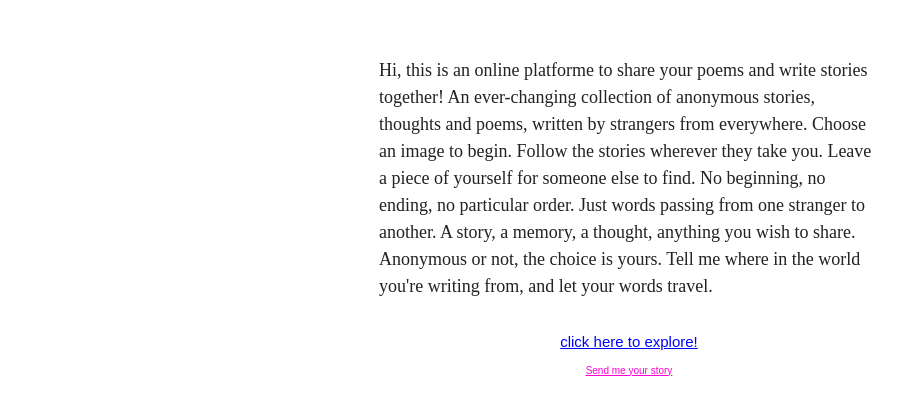
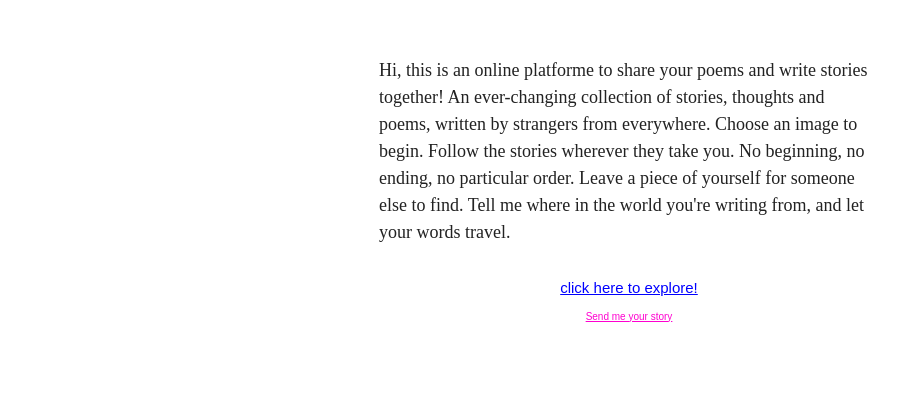
Before and after one commit to kugvi/somewhere-between-words, a plain HTML site: page index.html in a window 1280 px wide. Shown: the part 266-680 px from the top of the page, without its empty margins (11-913 px from the left). Drawn offline with Linux system fonts and the light colour scheme.

Commit message:
Add files via upload

```diff
--- a/index.html
+++ b/index.html
@@ -19,14 +19,11 @@
 
 	<div class="introduction">
 	<p> Hi, this is an online platforme to share your poems and write stories together!
-		An ever-changing collection of anonymous stories, thoughts and poems, written by strangers from everywhere.
+		An ever-changing collection of stories, thoughts and poems, written by strangers from everywhere.
 		Choose an image to begin.
 		Follow the stories wherever they take you.
+		No beginning, no ending, no particular order.
 		Leave a piece of yourself for someone else to find.
-		No beginning, no ending, no particular order.
-		Just words passing from one stranger to another.
-		A story, a memory, a thought, anything you wish to share.
-		Anonymous or not, the choice is yours.
 		Tell me where in the world you're writing from, and let your words travel.</p>
  </div>
 
```
